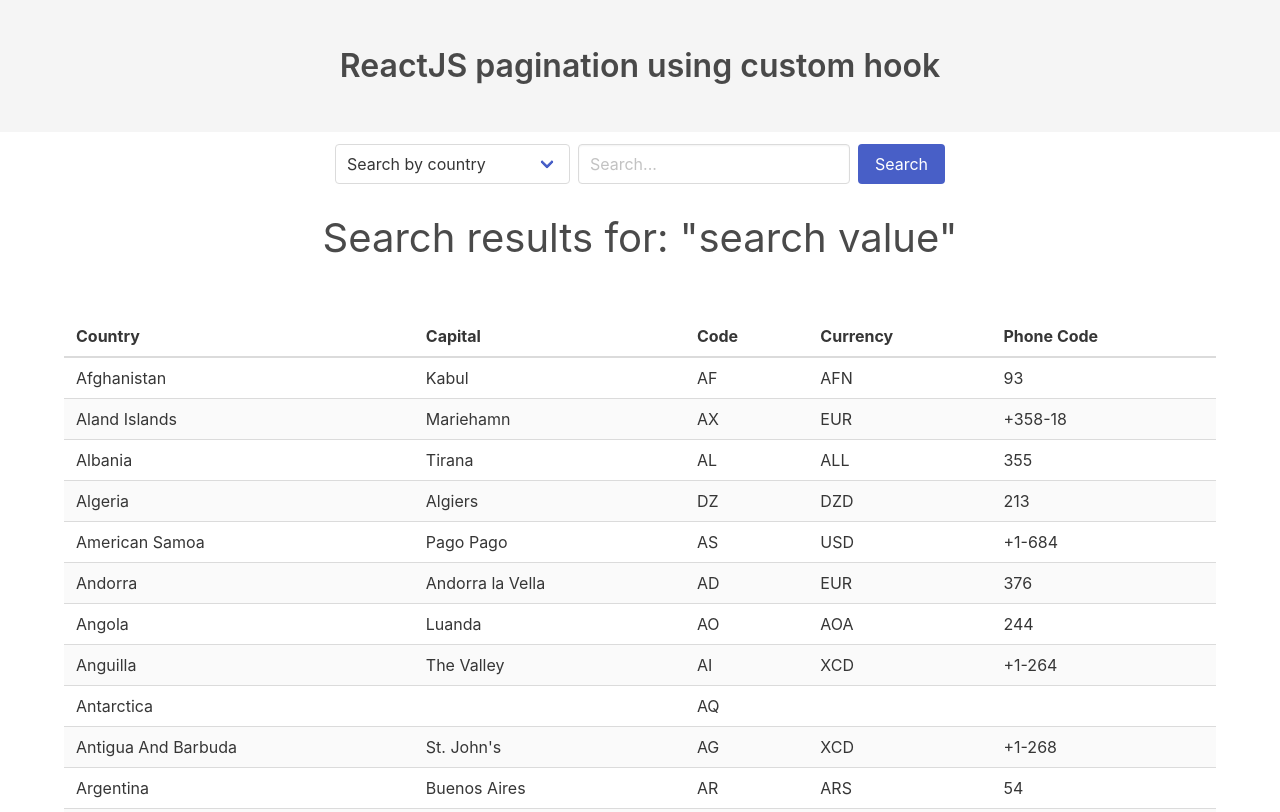
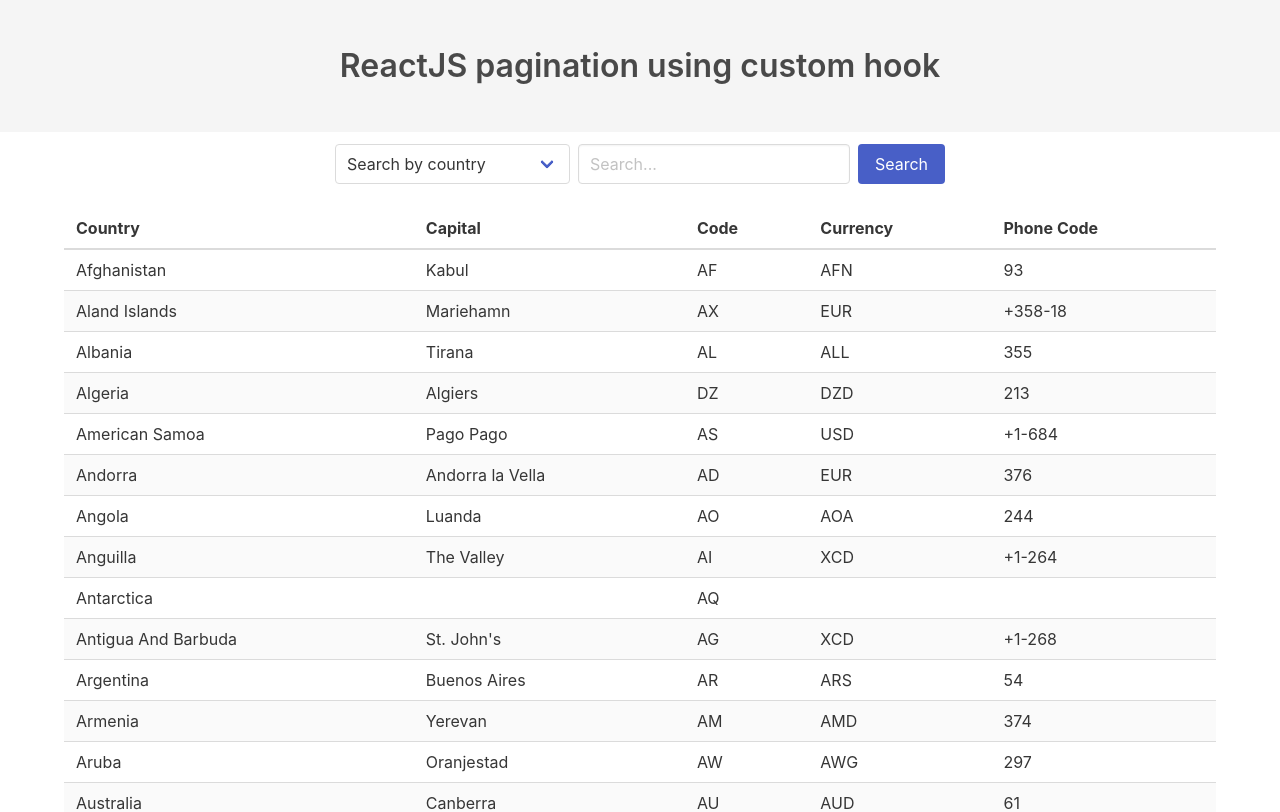
Before and after one commit to pablomaribondo/react-pagination, a React (Create React App) app: page / in a window 1280 px wide. Shown: the top 812 px of the page. Built offline with nearby package versions, Linux system fonts and the light colour scheme.

Commit message:
add search funcionality

```diff
--- a/src/components/Countries.tsx
+++ b/src/components/Countries.tsx
@@ -1,5 +1,5 @@
 /* global CountriesData: readonly */
-import { FC } from 'react';
+import { FC, FormEvent, useState } from 'react';
 
 import usePagination from '../hooks/usePagination';
 
@@ -9,59 +9,42 @@ const Countries: FC<CountriesData> = ({
   startFrom,
   searchByData
 }) => {
-  const { slicedData, pagination, prevPage, nextPage, changePage } =
-    usePagination({ itemsPerPage, data, startFrom });
+  const [search, setSearch] = useState('');
+  const [searchBy, setSearchBy] = useState(
+    searchByData && searchByData.length > 0 ? searchByData[0].value : ''
+  );
+  const [searchFor, setSearchFor] = useState('');
+  const {
+    slicedData,
+    pagination,
+    prevPage,
+    nextPage,
+    changePage,
+    setFilteredData,
+    setSearching
+  } = usePagination({ itemsPerPage, data, startFrom });
 
-  return (
-    <div className="wrapper">
-      <form className="mt-3 mb-3 is-flex" style={{ justifyContent: 'center' }}>
-        {searchByData && searchByData.length && (
-          <div className="select mr-2">
-            <select>
-              {searchByData.map(data => (
-                <option key={data.value} value={data.value}>
-                  {data.label}
-                </option>
-              ))}
-            </select>
-          </div>
-        )}
-        <div className="field mr-2">
-          <div className="control">
-            <input type="text" className="input" placeholder="Search..." />
-          </div>
-        </div>
-        <button type="submit" className="button is-link">
-          Search
-        </button>
-      </form>
-      <h2 className="mb-6 has-text-centered is-size-2">
-        Search results for: &quot;search value&quot;
-      </h2>
-      <table className="table is-fullwidth is-striped">
-        <thead>
-          <tr>
-            <th>Country</th>
-            <th>Capital</th>
-            <th>Code</th>
-            <th>Currency</th>
-            <th>Phone Code</th>
-          </tr>
-        </thead>
+  const submitHandler = (event: FormEvent) => {
+    event.preventDefault();
 
-        <tbody>
-          {slicedData.map(item => (
-            <tr key={item.id}>
-              <td>{item.name}</td>
-              <td>{item.capital}</td>
-              <td>{item.iso2}</td>
-              <td>{item.currency}</td>
-              <td>{item.phone_code}</td>
-            </tr>
-          ))}
-        </tbody>
-      </table>
+    setSearching(true);
 
+    const copiedData = [...data];
+    const filtered = copiedData.filter(country => {
+      let searchKey = 'name';
+      if (searchByData && searchByData.length > 0) {
+        searchKey = searchBy;
+      }
+
+      return country[searchKey]
+        .toLowerCase()
+        .includes(search.trim().toLowerCase());
+    });
+    setFilteredData(filtered);
+    setSearchFor(search);
+  };
+
+  const renderPagination = (
     <nav className="pagination">
       <a href="/#" className="pagination-previous" onClick={prevPage}>
         Previous
@@ -97,6 +80,85 @@ const Countries: FC<CountriesData> = ({
         })}
       </ul>
     </nav>
+  );
+
+  const renderResults = (
+    <table className="table is-fullwidth is-striped">
+      <thead>
+        <tr>
+          <th>Country</th>
+          <th>Capital</th>
+          <th>Code</th>
+          <th>Currency</th>
+          <th>Phone Code</th>
+        </tr>
+      </thead>
+
+      <tbody>
+        {slicedData.map(item => (
+          <tr key={item.id}>
+            <td>{item.name}</td>
+            <td>{item.capital}</td>
+            <td>{item.iso2}</td>
+            <td>{item.currency}</td>
+            <td>{item.phone_code}</td>
+          </tr>
+        ))}
+      </tbody>
+    </table>
+  );
+
+  return (
+    <div className="wrapper">
+      <form
+        className="mt-3 mb-3 is-flex"
+        style={{ justifyContent: 'center' }}
+        onSubmit={submitHandler}
+      >
+        {searchByData && searchByData.length && (
+          <div className="select mr-2">
+            <select
+              value={searchBy}
+              onChange={event => setSearchBy(event.target.value)}
+            >
+              {searchByData.map(data => (
+                <option key={data.value} value={data.value}>
+                  {data.label}
+                </option>
+              ))}
+            </select>
+          </div>
+        )}
+        <div className="field mr-2">
+          <div className="control">
+            <input
+              type="text"
+              className="input"
+              placeholder="Search..."
+              value={search}
+              onChange={event => setSearch(event.target.value)}
+            />
+          </div>
+        </div>
+        <button type="submit" className="button is-link">
+          Search
+        </button>
+      </form>
+      {searchFor && (
+        <h2 className="mb-6 has-text-centered is-size-2">
+          Search results for: &quot;{searchFor}&quot;
+        </h2>
+      )}
+      {slicedData.length > 0 ? (
+        <>
+          {renderResults}
+          {renderPagination}
+        </>
+      ) : (
+        <div className="message is-link">
+          <div className="message-body has-text-centered">No results</div>
+        </div>
+      )}
     </div>
   );
 };
--- a/src/hooks/usePagination.ts
+++ b/src/hooks/usePagination.ts
@@ -1,5 +1,5 @@
 /* global Country: readonly, PaginationLink: readonly, CountriesData: readonly */
-import { MouseEvent as ReactMouseEvent, useState } from 'react';
+import { MouseEvent as ReactMouseEvent, useEffect, useState } from 'react';
 
 interface PaginationHook {
   slicedData: Country[];
@@ -10,20 +10,38 @@ interface PaginationHook {
     page: number,
     event: ReactMouseEvent<HTMLAnchorElement, MouseEvent>
   ) => void;
+  setFilteredData: (data: Country[]) => void;
+  setSearching: (state: boolean) => void;
 }
 
 const usePagination = (initialState: CountriesData): PaginationHook => {
   const { itemsPerPage, data, startFrom } = initialState;
+  const [searching, setSearching] = useState(false);
+  const [filteredData, setFilteredData] = useState(data);
   const perPage = itemsPerPage ? itemsPerPage : 10;
-  const pages = Math.ceil(data.length / perPage);
+  const pages = Math.ceil(filteredData.length / perPage);
   const pagination: PaginationLink[] = [];
 
   const [currentPage, setCurrentPage] = useState(
     startFrom && startFrom <= pages ? startFrom : 1
   );
   const [slicedData, setSlicedData] = useState(
-    [...data].slice((currentPage - 1) * perPage, currentPage * perPage)
+    [...filteredData].slice((currentPage - 1) * perPage, currentPage * perPage)
   );
+
+  useEffect(() => {
+    setSlicedData(
+      [...filteredData].slice(
+        (currentPage - 1) * perPage,
+        currentPage * perPage
+      )
+    );
+    if (searching) {
+      setCurrentPage(1);
+      setSearching(false);
+    }
+    // eslint-disable-next-line react-hooks/exhaustive-deps
+  }, [filteredData, currentPage]);
 
   let ellipsisLeft = false;
   let ellipsisRight = false;
@@ -116,7 +134,9 @@ const usePagination = (initialState: CountriesData): PaginationHook => {
     pagination,
     prevPage: goToPrevPage,
     nextPage: goToNextPage,
-    changePage
+    changePage,
+    setFilteredData,
+    setSearching
   };
 };
 
--- a/src/types.d.ts
+++ b/src/types.d.ts
@@ -10,6 +10,7 @@ interface Country {
   native: string | null;
   emoji: string | null;
   emojiU: string | null;
+  [key: string]: string;
 }
 
 interface CountriesData {
```
Lines whose indentation alone changed are shown as unchanged.
